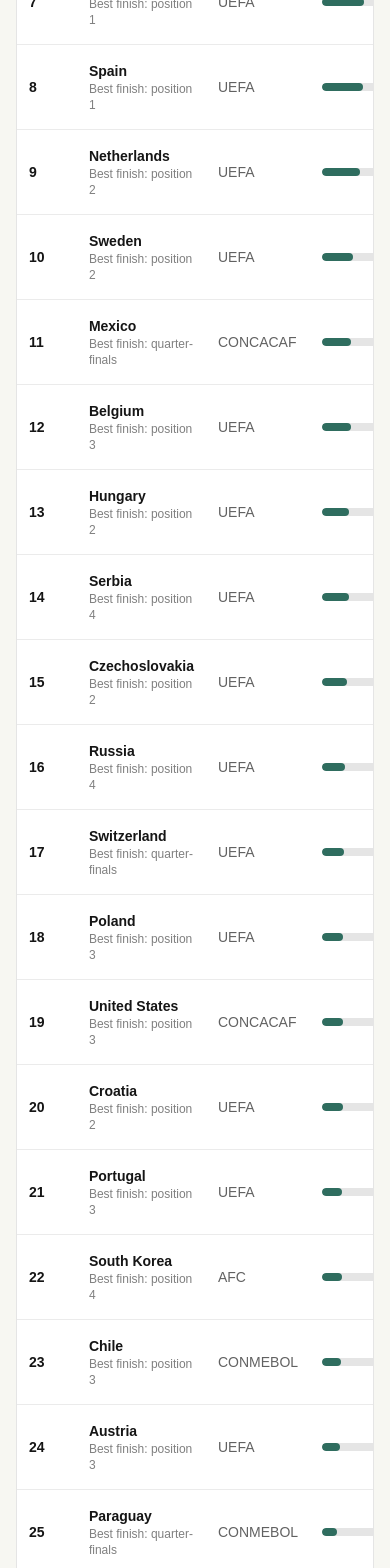
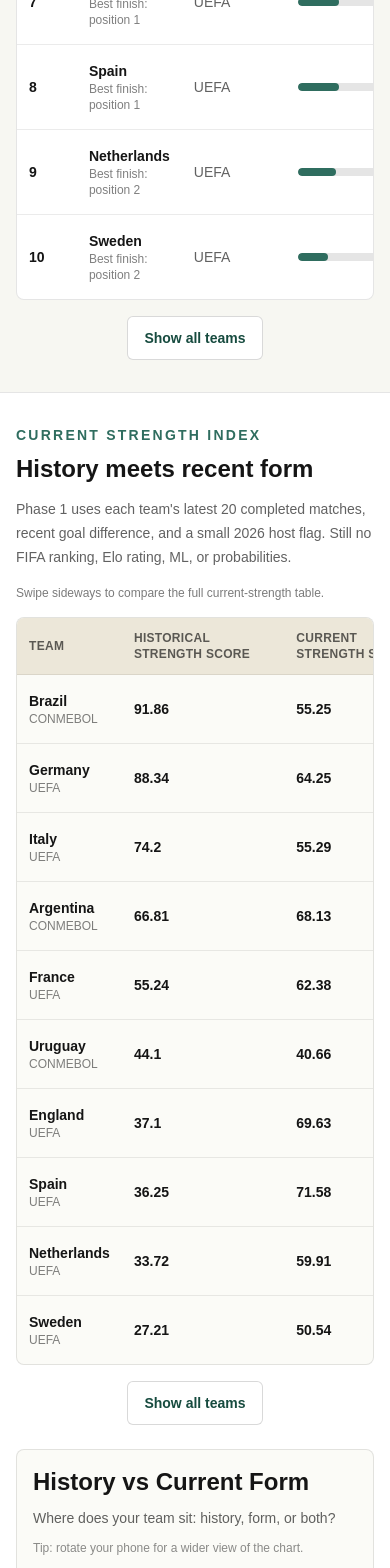
Before and after one commit to banke-a/world-cup-lab, a Next.js app: page / in a window 390 px wide. Shown: the part 2366-3934 px from the top of the page. Built offline with nearby package versions, Linux system fonts and the light colour scheme; no server answers.

Commit message:
Improve mobile usability

```diff
--- a/src/components/PredictionLab.tsx
+++ b/src/components/PredictionLab.tsx
@@ -83,10 +83,17 @@
   const [savedPredictions, setSavedPredictions] = useState<UserPrediction[]>([]);
   const [activeScatterTeam, setActiveScatterTeam] = useState<string | null>(null);
   const [hasTrackedMethodologyExpanded, setHasTrackedMethodologyExpanded] = useState(false);
+  const [showAllHistoricalTeams, setShowAllHistoricalTeams] = useState(false);
+  const [showAllCurrentTeams, setShowAllCurrentTeams] = useState(false);
 
   const teamNames = rankedTeams.map((team) => team.team_name);
   const topTeam = rankedTeams[0];
   const scatterTeams = rankedTeams.filter((team) => team.current_strength_score !== null);
+  const currentStrengthTableTeams = rankedTeams.slice(0, 20);
+  const visibleHistoricalTeams = showAllHistoricalTeams ? rankedTeams : rankedTeams.slice(0, 10);
+  const visibleCurrentTeams = showAllCurrentTeams
+    ? currentStrengthTableTeams
+    : currentStrengthTableTeams.slice(0, 10);
   const githubUrl = process.env.NEXT_PUBLIC_GITHUB_URL;
 
   function updateSemiFinalist(index: number, value: string) {
@@ -223,7 +230,7 @@
                 </tr>
               </thead>
               <tbody>
-                {rankedTeams.map((team) => (
+                {visibleHistoricalTeams.map((team) => (
                   <tr key={team.team_id} className="border-t border-black/8">
                     <td className="px-3 py-4 font-semibold sm:px-4">{team.rank}</td>
                     <td className="px-3 py-4 sm:px-4">
@@ -254,6 +261,15 @@
               </tbody>
             </table>
           </div>
+        </div>
+        <div className="mt-4 flex justify-center">
+          <button
+            type="button"
+            onClick={() => setShowAllHistoricalTeams((current) => !current)}
+            className="min-h-11 rounded-md border border-black/15 bg-white px-4 py-2.5 text-sm font-semibold text-[#174b3f] transition hover:border-[#2f6d5f] hover:bg-[#eef5ee]"
+          >
+            {showAllHistoricalTeams ? "Show fewer" : "Show all teams"}
+          </button>
         </div>
       </section>
 
@@ -291,7 +307,7 @@
                   </tr>
                 </thead>
                 <tbody>
-                  {rankedTeams.slice(0, 20).map((team) => (
+                  {visibleCurrentTeams.map((team) => (
                     <tr key={team.team_id} className="border-t border-black/8">
                       <td className="px-3 py-4 sm:px-4">
                         <div className="font-semibold">{team.team_name}</div>
@@ -319,6 +335,15 @@
               </table>
             </div>
           </div>
+          <div className="mt-4 flex justify-center">
+            <button
+              type="button"
+              onClick={() => setShowAllCurrentTeams((current) => !current)}
+              className="min-h-11 rounded-md border border-black/15 bg-white px-4 py-2.5 text-sm font-semibold text-[#174b3f] transition hover:border-[#2f6d5f] hover:bg-[#eef5ee]"
+            >
+              {showAllCurrentTeams ? "Show fewer" : "Show all teams"}
+            </button>
+          </div>
 
           <div className="mt-6 rounded-lg border border-black/10 bg-[#fbfbf7] p-4 sm:p-5">
             <div className="flex flex-col gap-2 sm:flex-row sm:items-end sm:justify-between">
@@ -326,6 +351,9 @@
                 <h3 className="text-2xl font-semibold">History vs Current Form</h3>
                 <p className="mt-2 max-w-2xl text-sm leading-6 text-black/62">
                   Where does your team sit: history, form, or both?
+                </p>
+                <p className="mt-2 text-xs leading-5 text-black/45 sm:hidden">
+                  Tip: rotate your phone for a wider view of the chart.
                 </p>
               </div>
               <p className="text-xs font-medium uppercase tracking-[0.14em] text-black/45">
```
